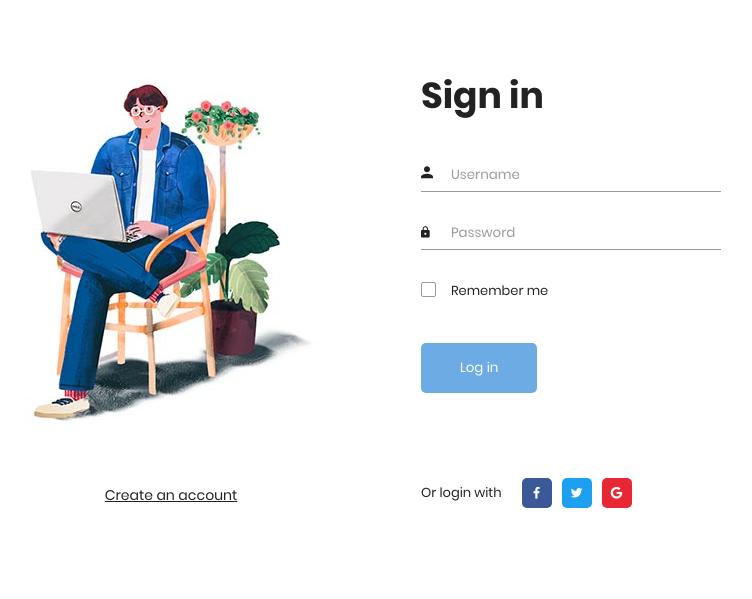
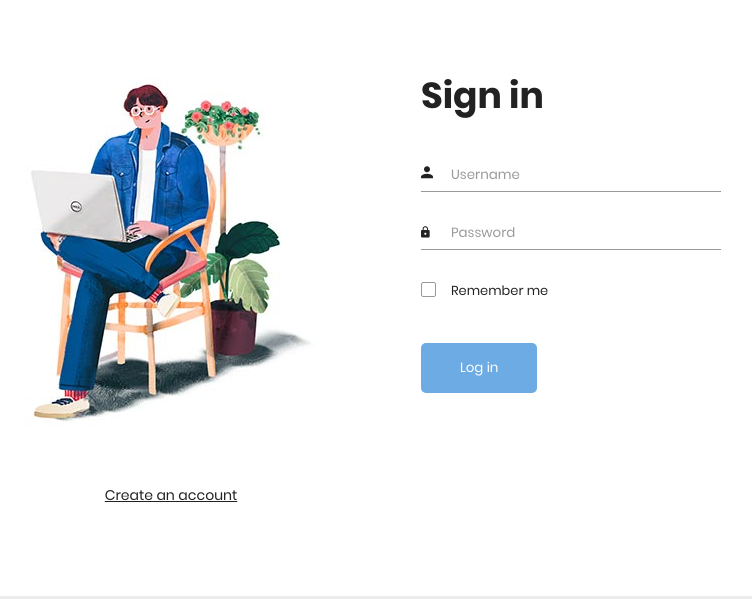
Before and after one commit to kaushik0010/Django-Blog-Application, a Django app: template templates/blog/login.html in a window 1280 px wide. Shown: the part 29-628 px from the top of the page, without its empty margins (279-1031 px from the left). Run offline with Django 3.2, Linux system fonts and the light colour scheme; the template is opened without the code that fills it, so the values that code supplies are empty.

Commit message:
updated login page

```diff
--- a/templates/blog/login.html
+++ b/templates/blog/login.html
@@ -51,14 +51,6 @@
                                 <input type="submit" name="signin" id="signin" class="form-submit" value="Log in" />
                             </div>
                         </form>
-                        <div class="social-login">
-                            <span class="social-label">Or login with</span>
-                            <ul class="socials">
-                                <li><a href="#"><i class="display-flex-center zmdi zmdi-facebook"></i></a></li>
-                                <li><a href="#"><i class="display-flex-center zmdi zmdi-twitter"></i></a></li>
-                                <li><a href="#"><i class="display-flex-center zmdi zmdi-google"></i></a></li>
-                            </ul>
-                        </div>
                     </div>
                 </div>
             </div>
```
Also changed, not shown: db.sqlite3.
